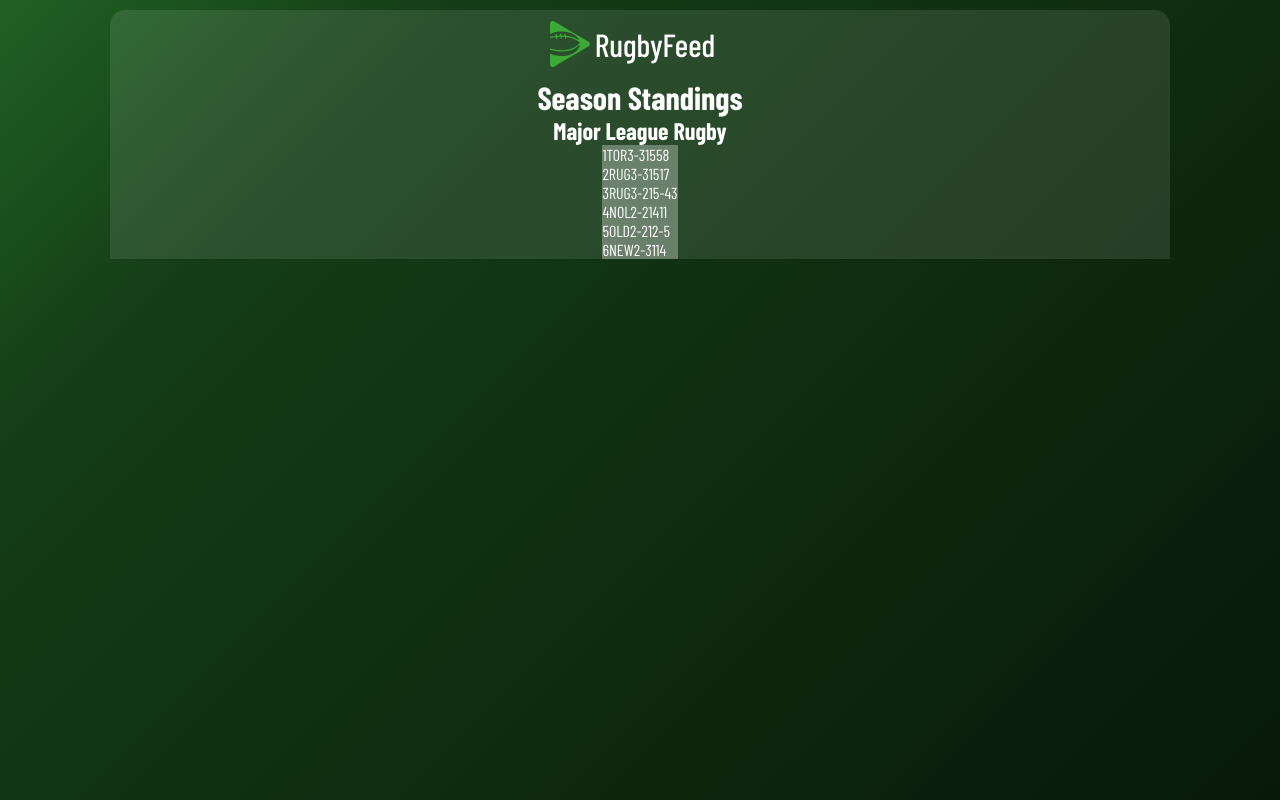
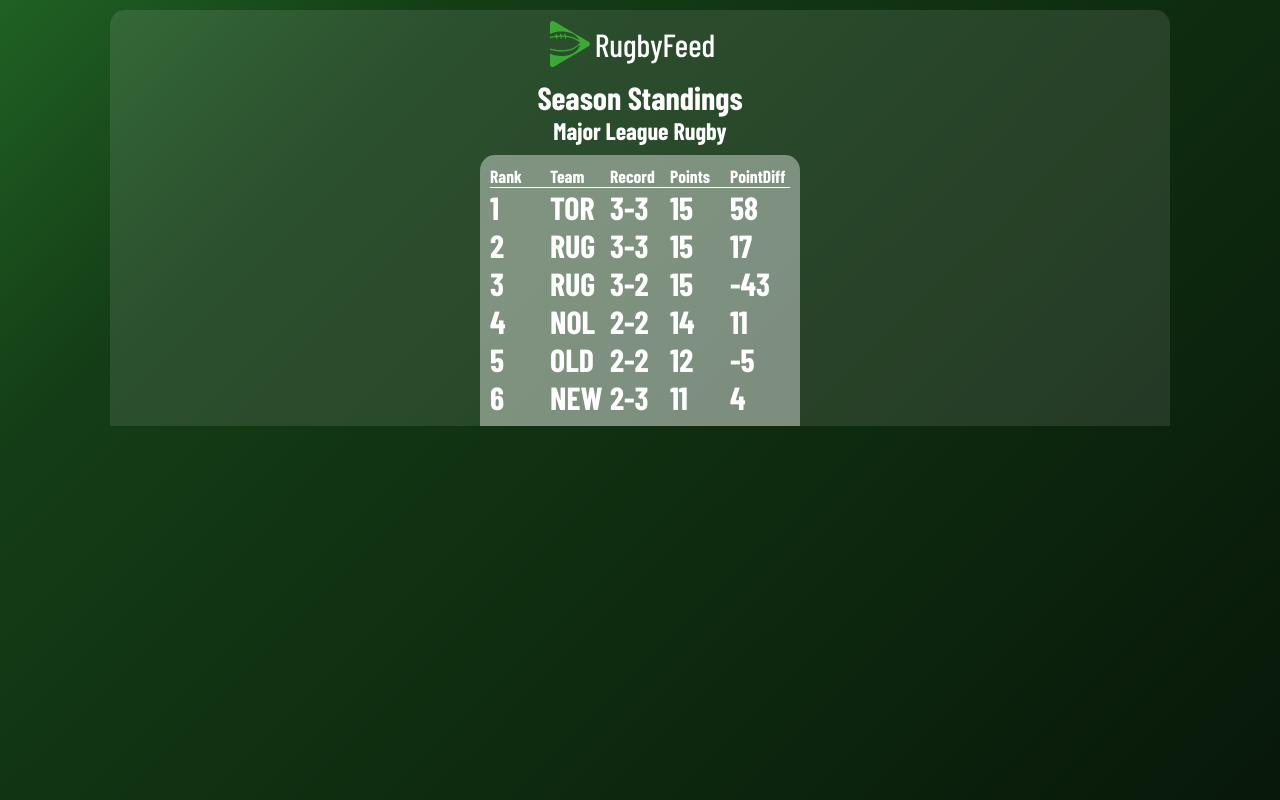
Before and after one commit to lrvaka/rugbyfeed.io, a React (Create React App) app: page / in a window 1280 px wide. Built offline with nearby package versions, Linux system fonts and the light colour scheme; a web font is replaced by a local one.

Commit message:
display in a grid form

```diff
--- a/src/components/SeasonStandings/StandingsGrid/StandingsGrid.js
+++ b/src/components/SeasonStandings/StandingsGrid/StandingsGrid.js
@@ -1,11 +1,25 @@
+import React from "react";
 import styles from "./StandingsGrid.module.css";
 import StandingsGridItems from "./StandingsGridItems/StandingsGridItems";
 
-export default function StandingsGrid({data}) {
-console.log(data);
+export default function StandingsGrid({ data }) {
+  console.log(data);
   return (
     <div className={styles.StandingsGrid}>
-    <StandingsGridItems data={data}/>
+      <h4>Rank</h4>
+      <h4>Team</h4>
+      <h4>Record</h4>
+      <h4>Points</h4>
+      <h4>PointDiff</h4>
+      {data.map((e) => (
+        <React.Fragment>
+          <h1>{e.rank}</h1>
+          <h1>{e.team}</h1>
+          <h1>{e.record}</h1>
+          <h1>{e.points}</h1>
+          <h1>{e.pointsDiff}</h1>
+        </React.Fragment>
+      ))}
     </div>
   );
 }
--- a/src/components/SeasonStandings/StandingsGrid/StandingsGrid.module.css
+++ b/src/components/SeasonStandings/StandingsGrid/StandingsGrid.module.css
@@ -1,4 +1,15 @@
 .StandingsGrid {
-    display: flex;
-    background-color: rgb(255, 255, 255, 0.3);
+    display: grid;
+    grid-template-columns: repeat(5, 1fr);
+    grid-template-rows: repeat(auto-fit);
+    width: 20em;
+    background-color: rgb(255, 255, 255, 0.4);
+    border-radius: 15px 15px 0px 0px;
+    margin-top: 10px;
+    padding: 10px;
 }
+
+.StandingsGrid h4 {
+    font-size: 1.1em;
+    border-bottom: 1px solid white;
+}
--- a/src/components/SeasonStandings/StandingsGrid/StandingsGridItems/StandingsGridItem/StandingsGridItem.module.css
+++ b/src/components/SeasonStandings/StandingsGrid/StandingsGridItems/StandingsGridItem/StandingsGridItem.module.css
@@ -1,3 +1,4 @@
 .StandingsGridItem{
     display: flex;
+    justify-content: space-around;
 }
--- a/src/components/SeasonStandings/StandingsGrid/StandingsGridItems/StandingsGridItems.js
+++ b/src/components/SeasonStandings/StandingsGrid/StandingsGridItems/StandingsGridItems.js
@@ -3,15 +3,9 @@
 export default function StandingsGridItems({ data }) {
   return (
     <div>
-      {data.map((e) => (
-        <StandingsGridItem
-          rank={e.rank}
-          team={e.team}
-          record={e.record}
-          points={e.points}
-          pointsDiff={e.pointsDiff}
-        />
-      ))}
+        {data.map(e => (
+            <div>{e.rank}</div>
+        ))}
     </div>
   );
 }
```
